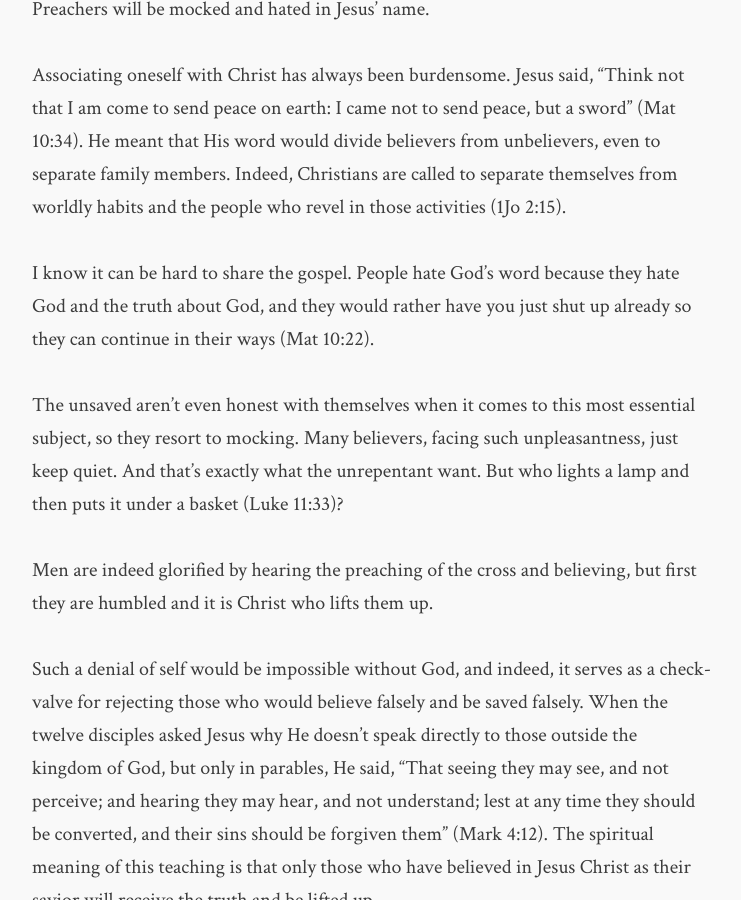
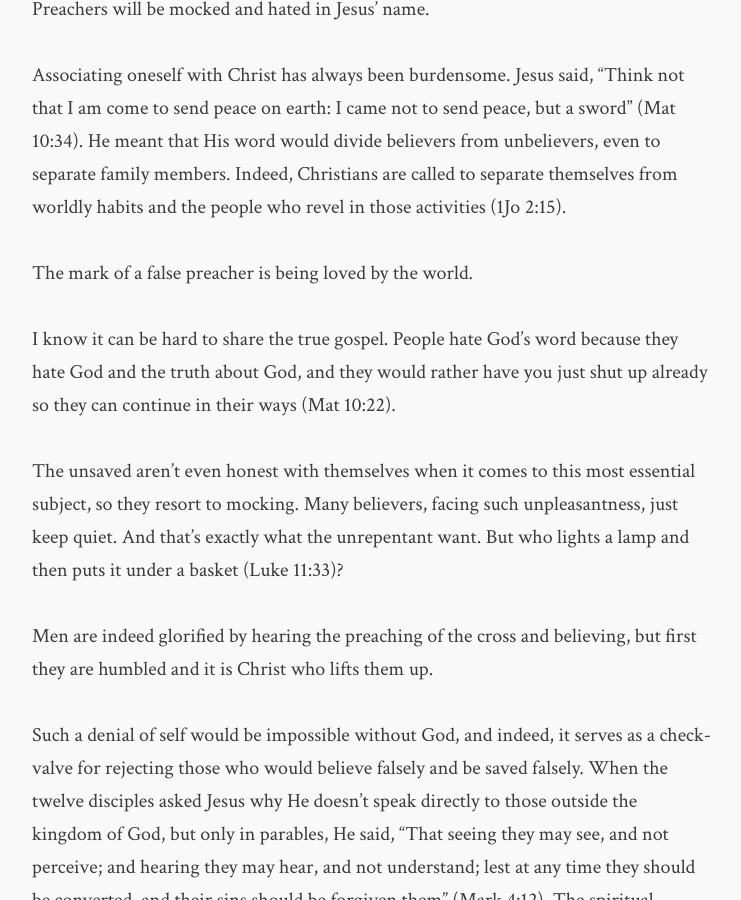
Before and after one commit to flashlightministries/oilforlight, a Jekyll site: the page built from _posts/2017-11-07-unbelievable-foolishness-preaching.md, in a window 1280 px wide and 900 px high, scrolled down 1438 px. Shown: the whole window, without its empty margins (268-1009 px from the left). Built offline with Jekyll 4.4.1, drawn with Linux system fonts in a browser that asks for light colours; nearby versions of some CDN libraries.

Commit message:
Update 2017-11-07-unbelievable-foolishness-preaching.md

```diff
--- a/_posts/2017-11-07-unbelievable-foolishness-preaching.md
+++ b/_posts/2017-11-07-unbelievable-foolishness-preaching.md
@@ -22,7 +22,9 @@ Preachers will be mocked and hated in Jesus' name.
 
 Associating oneself with Christ has always been burdensome.  Jesus said, "Think not that I am come to send peace on earth: I came not to send peace, but a sword" (Mat 10:34).  He meant that His word would divide believers from unbelievers, even to separate family members.  Indeed, Christians are called to separate themselves from worldly habits and the people who revel in those activities (1Jo 2:15).
 
-I know it can be hard to share the gospel.  People hate God's word because they hate God and the truth about God, and they would rather have you just shut up already so they can continue in their ways (Mat 10:22).
+The mark of a false preacher is being loved by the world.
+
+I know it can be hard to share the true gospel.  People hate God's word because they hate God and the truth about God, and they would rather have you just shut up already so they can continue in their ways (Mat 10:22).
 
 The unsaved aren't even honest with themselves when it comes to this most essential subject, so they resort to mocking.  Many believers, facing such unpleasantness, just keep quiet.  And that's exactly what the unrepentant want.  But who lights a lamp and then puts it under a basket (Luke 11:33)?
 
```
